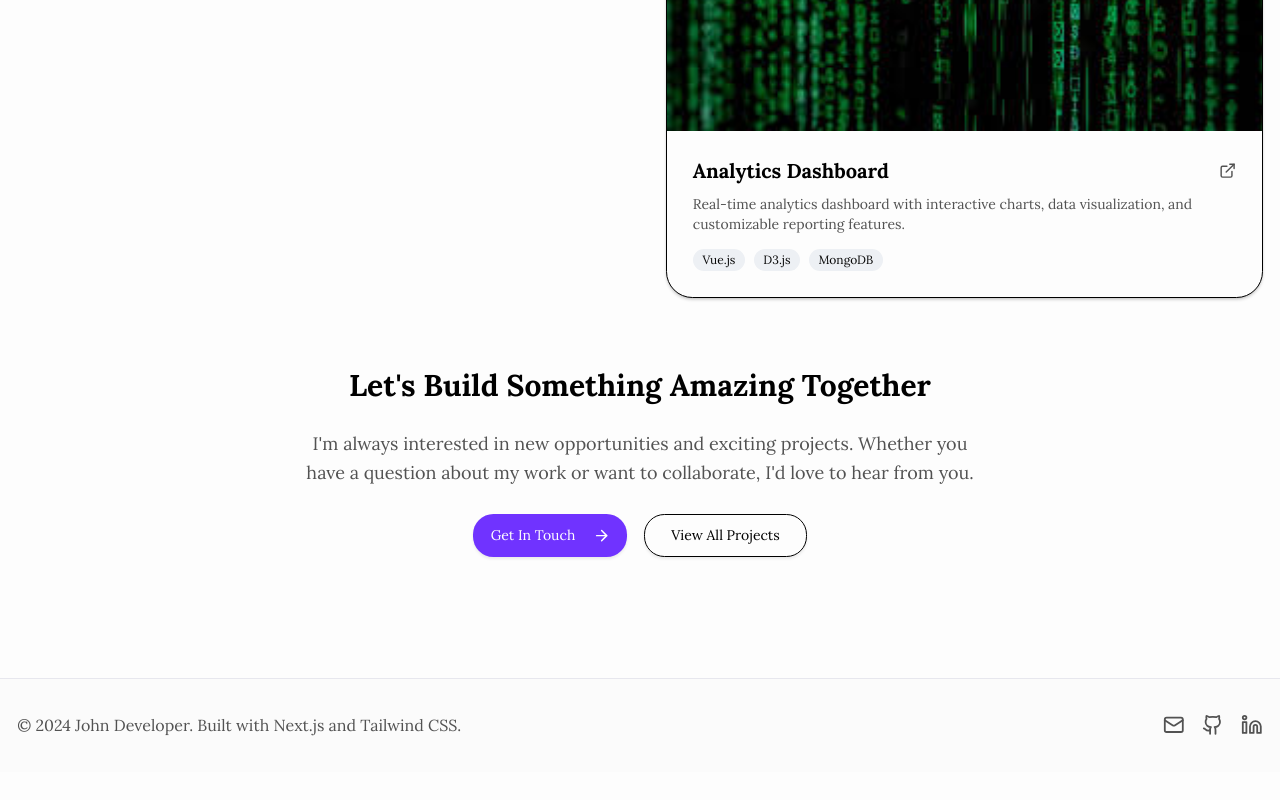
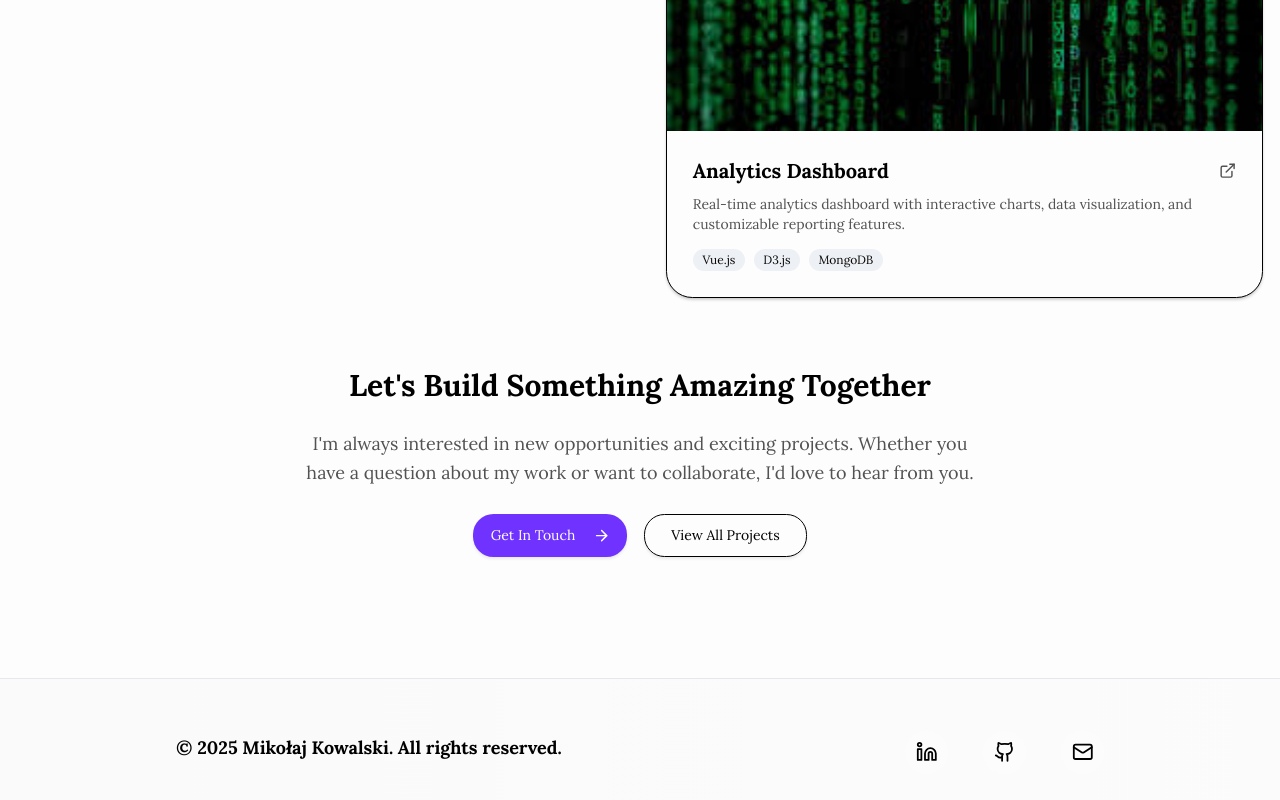
Before and after one commit to majkser/mikolaj-kowalski-dev, a Next.js app: page / in a window 1280 px wide. Shown: the part 2238-3038 px from the top of the page. Before the commit the page ends 3010 px from the top, so only its background shows below. Built offline with nearby package versions, Linux system fonts and the light colour scheme.

Commit message:
feat: updated footer

```diff
--- a/src/components/landing/Footer.tsx
+++ b/src/components/landing/Footer.tsx
@@ -3,33 +3,39 @@ import Link from 'next/link';
 
 export default function Footer() {
   return (
-    <footer className="bg-muted/30 border-t border-border">
-      <div className="container mx-auto px-4 py-8">
-        <div className="flex flex-col md:flex-row justify-between items-center gap-4">
-          <p className="text-muted-foreground">
-            © 2024 John Developer. Built with Next.js and Tailwind CSS.
-          </p>
-          <div className="flex gap-4">
+    <footer className="bg-gradient-to-r from-muted/40 to-muted/20 border-t border-border relative">
+      <div className="container mx-auto px-4 py-12 text-center text-foreground">
+        <div className="flex justify-around items-center flex-col md:flex-row gap-6">
+          <h3 className="text-lg font-semibold mb-2">
+            © 2025 Mikołaj Kowalski. All rights reserved.
+          </h3>
+          <div className="flex gap-8">
+            <div className="relative group">
               <Link
-              href="mailto:john@example.com"
-              className="text-muted-foreground hover:text-foreground transition-colors"
+                href="https://linkedin.com"
+                target="_blank"
+                className="flex items-center justify-center w-10 h-10 rounded-full bg-background/80 hover:bg-primary/20 transition-all duration-300"
               >
-              <Mail className="w-5 h-5" />
+                <Linkedin className="w-5 h-5 group-hover:text-primary group-hover:scale-110 transition-transform" />
               </Link>
+            </div>
+            <div className="relative group">
               <Link
                 href="https://github.com"
                 target="_blank"
-              className="text-muted-foreground hover:text-foreground transition-colors"
+                className="flex items-center justify-center w-10 h-10 rounded-full bg-background/80 hover:bg-primary/20 transition-all duration-300"
               >
-              <Github className="w-5 h-5" />
+                <Github className="w-5 h-5 group-hover:text-primary group-hover:scale-110 transition-transform" />
               </Link>
+            </div>
+            <div className="relative group">
               <Link
-              href="https://linkedin.com"
-              target="_blank"
-              className="text-muted-foreground hover:text-foreground transition-colors"
+                href="mailto:john@example.com"
+                className="flex items-center justify-center w-10 h-10 rounded-full bg-background/80 hover:bg-primary/20 transition-all duration-300"
               >
-              <Linkedin className="w-5 h-5" />
+                <Mail className="w-5 h-5 group-hover:text-primary group-hover:scale-110 transition-transform" />
               </Link>
+            </div>
           </div>
         </div>
       </div>
```
Lines whose indentation alone changed are shown as unchanged.
